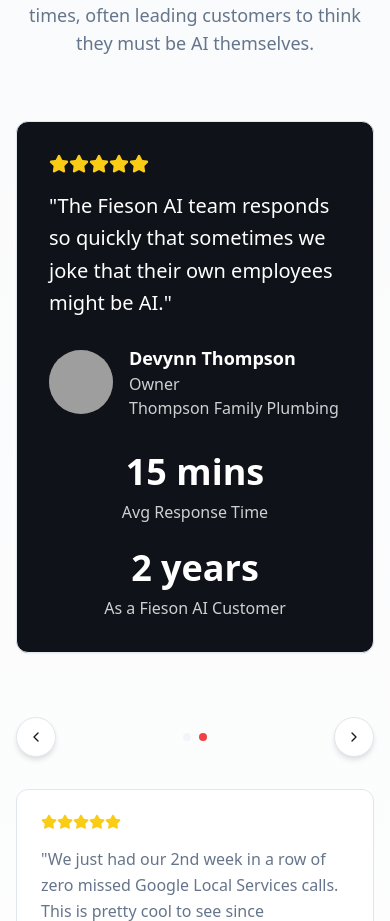
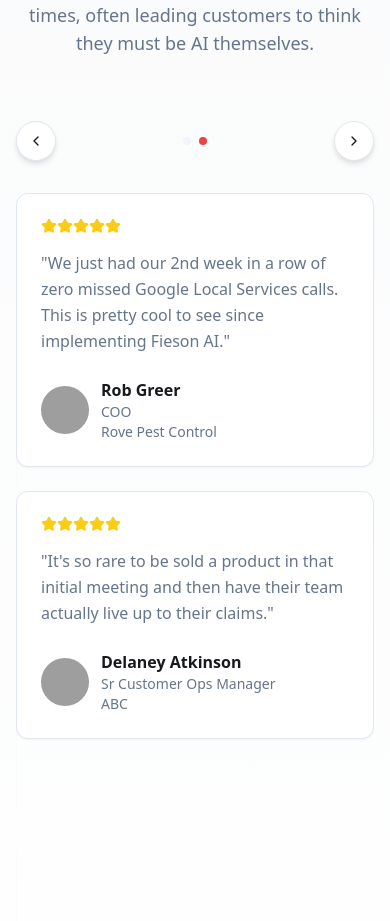
Before and after one commit to leanchain/fieson-landing-hs, a React (Vite) app: page / in a window 390 px wide. Shown: the part 9463-10384 px from the top of the page. Built offline with nearby package versions, Linux system fonts and the light colour scheme; grey boxes are pictures that could not be loaded.

Commit message:
Remove Testimonials section
Deleted the Testimonials section from the page.

```diff
--- a/src/components/Testimonials.tsx
+++ b/src/components/Testimonials.tsx
@@ -91,46 +91,6 @@ const Testimonials = () => {
           </p>
         </div>
 
-        {/* Featured Testimonial */}
-        <div className="max-w-4xl mx-auto mb-16">
-          <Card className="p-8 lg:p-12 shadow-large bg-primary text-primary-foreground">
-            <div className="grid lg:grid-cols-3 gap-8 items-center">
-              <div className="lg:col-span-2">
-                <div className="flex items-center mb-4">
-                  {[...Array(5)].map((_, i) => (
-                    <Star key={i} className="w-5 h-5 fill-current text-yellow-400" />
-                  ))}
-                </div>
-                <blockquote className="text-xl lg:text-2xl font-medium mb-6 leading-relaxed">
-                  "{testimonials[0].quote}"
-                </blockquote>
-                <div className="flex items-center space-x-4">
-                  <img
-                    src={testimonials[0].image}
-                    alt={testimonials[0].name}
-                    className="w-16 h-16 rounded-full bg-primary-foreground/20"
-                  />
-                  <div>
-                    <div className="font-semibold text-lg">{testimonials[0].name}</div>
-                    <div className="text-primary-foreground/80">{testimonials[0].title}</div>
-                    <div className="text-primary-foreground/80 font-medium">{testimonials[0].company}</div>
-                  </div>
-                </div>
-              </div>
-
-              <div className="space-y-6">
-                <div className="text-center">
-                  <div className="text-4xl font-bold mb-2">{testimonials[0].responseTime}</div>
-                  <div className="text-primary-foreground/80">Avg Response Time</div>
-                </div>
-                <div className="text-center">
-                  <div className="text-4xl font-bold mb-2">{testimonials[0].years}</div>
-                  <div className="text-primary-foreground/80">As a Fieson AI Customer</div>
-                </div>
-              </div>
-            </div>
-          </Card>
-        </div>
 
         {/* Navigation */}
         <div className="flex items-center justify-between mb-8">
```
